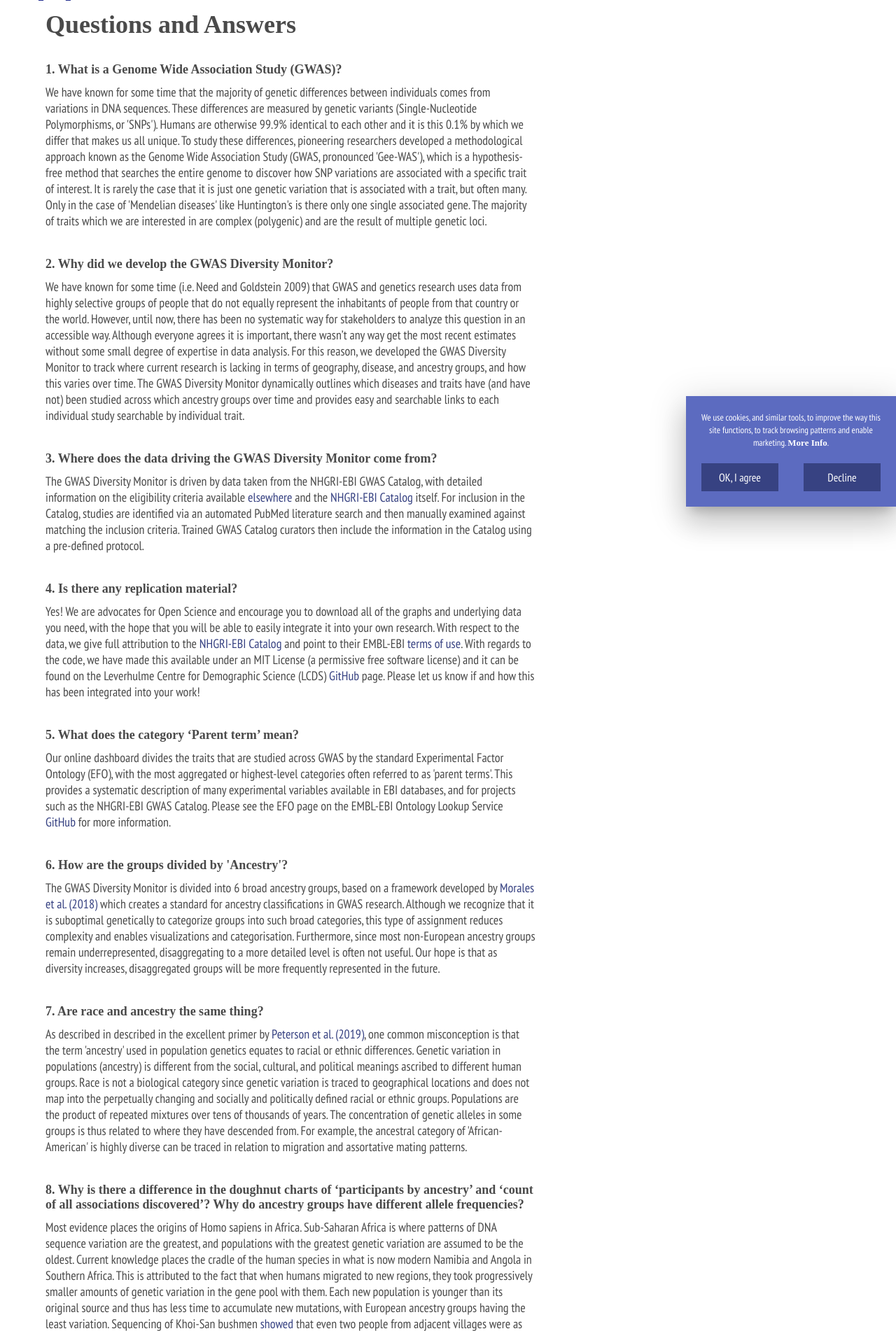
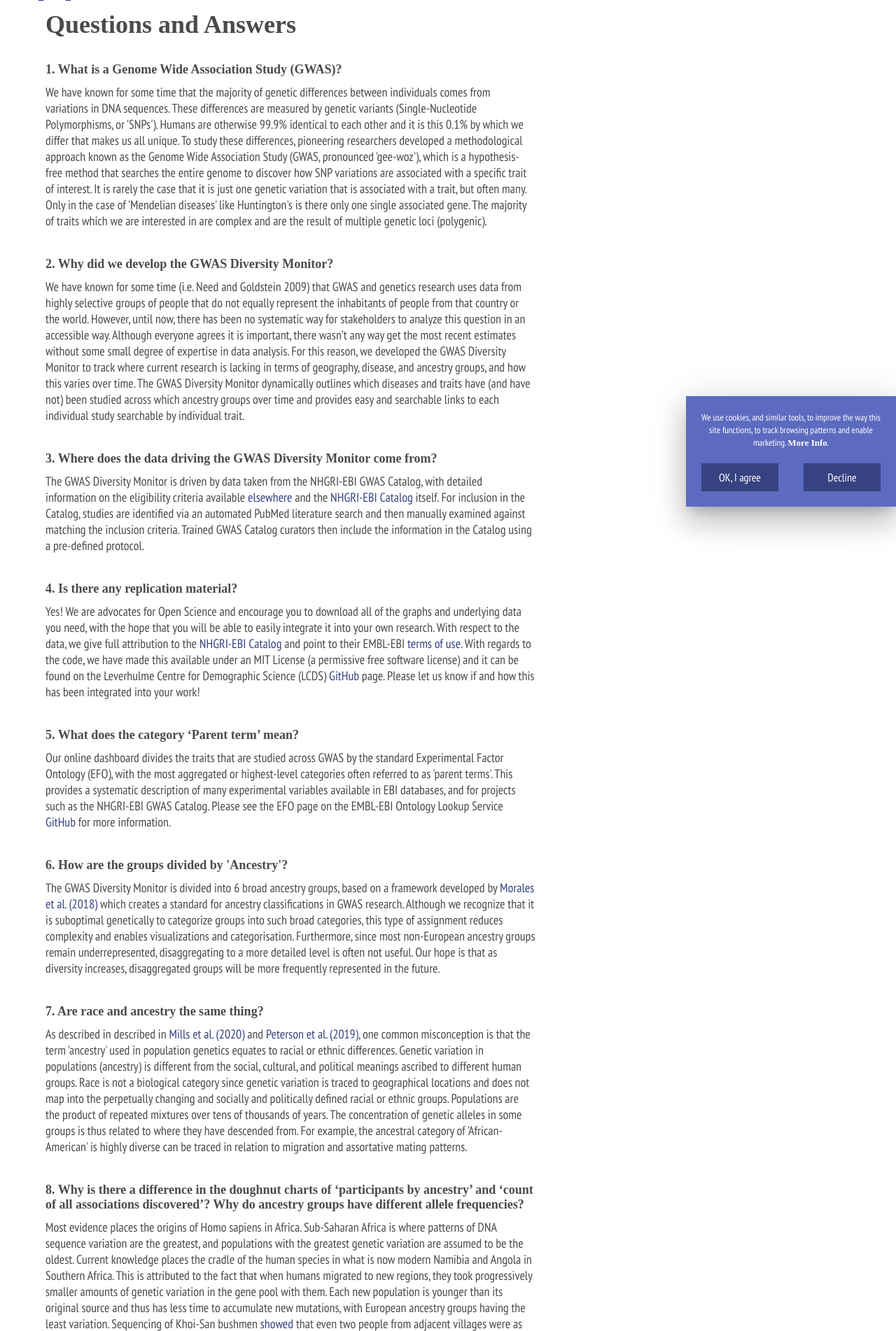
Before and after one commit to OxfordDemSci/gwasdiversitymonitor, a Flask app: page /qandas in a window 1280 px wide. Shown: the part 76-1978 px from the top of the page at 70% size. Run offline with Flask 2, Linux system fonts and the light colour scheme; parts of the project's set-up code (start-up, migrations or seed data) failed here and were passed over; some web fonts are replaced.

Commit message:
melinda's edits

```diff
--- a/app/templates/pages/qandas.html
+++ b/app/templates/pages/qandas.html
@@ -13,12 +13,12 @@
 			variations in DNA sequences. These differences are measured by genetic variants (Single-Nucleotide
 			Polymorphisms, or 'SNPs'). Humans are otherwise 99.9% identical to each other and it is this 0.1% by which
 			we differ that makes us all unique. To study these differences, pioneering researchers developed a
-			methodological approach known as the Genome Wide Association Study (GWAS, pronounced 'Gee-WAS'), which is a
+			methodological approach known as the Genome Wide Association Study (GWAS, pronounced 'gee-woz'), which is a
 			hypothesis-free method that searches the entire genome to discover how SNP variations are associated with a
 			specific trait of interest. It is rarely the case that it is just one genetic variation that is associated
 			with a trait, but often many. Only in the case of 'Mendelian diseases' like Huntington's is there only one
-			single associated gene. The majority of traits which we are interested in are complex (polygenic) and are
-			the result of multiple genetic loci.
+			single associated gene. The majority of traits which we are interested in are complex and are the result of
+			multiple genetic loci (polygenic).
 		</p>
 	</div>
 
@@ -99,10 +99,11 @@
 		<p>
 			<strong>7. Are race and ancestry the same thing?</strong>
 		</p>
-		<p>As described in described in the excellent primer by <a
-				href="https://www.cell.com/cell/pdf/S0092-8674(19)31002-5.pdf" target="_blank">Peterson et al.
-			(2019)</a>, one common misconception is that the term 'ancestry' used in population genetics equates to
-			racial or ethnic differences. Genetic variation in populations (ancestry) is different from the social,
+		<p>As described in described in <a
+				href="https://mitpress.mit.edu/books/introduction-statistical-genetic-data-analysis" target="_blank">Mills
+			et al. (2020)</a> and <a href="https://www.cell.com/cell/pdf/S0092-8674(19)31002-5.pdf" target="_blank">Peterson
+			et al. (2019)</a>, one common misconception is that the term 'ancestry' used in population genetics equates
+			to racial or ethnic differences. Genetic variation in populations (ancestry) is different from the social,
 			cultural, and political meanings ascribed to different human groups. Race is not a biological category since
 			genetic variation is traced to geographical locations and does not map into the perpetually changing and
 			socially and politically defined racial or ethnic groups. Populations are the product of repeated mixtures
@@ -135,9 +136,11 @@
 			<strong>9. Why can’t the results from GWAS derived from European ancestry populations simply be applied to
 				other ancestry groups?</strong>
 		</p>
-		<p>Polygenic scores derived from one population are not reliable when applied to others. For an excellent
-			discussion of this issue, please see the recent Nature Communications article by <a
-					href="https://www.nature.com/articles/s41467-019-11112-0" target="_blank">Duncan et al. (2019)</a>.
+		<p>Polygenic scores derived from one population are not reliable when applied to others, shown previously by <a
+				href="https://www.cell.com/ajhg/fulltext/S0002-9297(17)30107-6" target="_blank">Alicia Martin et al.
+			(2017)</a>. For example, the results for BMI (body mass index) derived from a GWAS from a European
+			population only explains 3% of the variance for individuals of African ancestry compared to 13% of those
+			with European ancestry.
 		</p>
 	</div>
 
@@ -157,16 +160,18 @@
 		<p>
 			<strong>11. Why is it important to get more diverse populations in genetics and genomics research??</strong>
 		</p>
-		<p>GWAS which draw from data from diverse populations will provide more accurately targeted therapeutic
+		<p>GWA studies that draw from data from diverse populations will provide more accurately targeted therapeutic
 			treatments to more of the world’s population, extend insights into the genetic architecture of traits and
 			very likely make new genetic discoveries. Diagnoses, treatments and interventions derived from European
 			ancestry populations cannot be easily applied to other groups and if they are, they could even cause damage.
-			Due to an increased genetic diversity in non-European ancestry populations, considerably more insight into
-			disease and treatments can be gained. Increasing the number of different combinations of DNA which are
-			studied can have huge scientific benefits. For instance, a recent study published in <a
-					href="https://www.cell.com/cell/fulltext/S0092-8674(19)31120-1" target="_blank">Cell</a> contained
-			data on people from rural Uganda and identified 10 new links between diseases and genes which had been
-			previously undetected.
+			For instance, a recent study published in <a href="https://www.cell.com/cell/fulltext/S0092-8674(19)31120-1"
+														 target="_blank">Cell</a> contained data on people from rural
+			Uganda and identified 10 new links between diseases and genes which had been previously undetected. They
+			found that 22 percent of people in the sample have a gene that causes the blood disorder thalassemia. This
+			supposed ‘disorder’ has in fact become common in the African population since it is protective against
+			severe malaria. The genetic variant is linked to glycated haemoglobin which is currently used (based on
+			discoveries from European populations) to diagnose diabetes, which in turn would lead to incorrect diagnoses
+			of diabetes in this African population.
 		</p>
 	</div>
 
@@ -177,7 +182,9 @@
 		<p>Given the full release of the UK Biobank and increased reliance on large direct-to-consumer data, we predict
 			that diversity in GWAS ancestry may decrease even further given that 94.23% of the 488,377 genotyped UK
 			Biobank participants are in the white ethnic group and 23andMe has a sample with 77% European ancestry. This
-			acknowledgement can give further impetus to large scale data collection projects.
+			acknowledgement can give further impetus to large scale data collection that is currently taking place in
+			Africa, large projects such as NIH’s <a href="https://allofus.nih.gov/" target="_blank">All of Us study</a>
+			or new initiatives such as the UK’s plans for a new 5 million person cohort.
 		</p>
 	</div>
 
```
